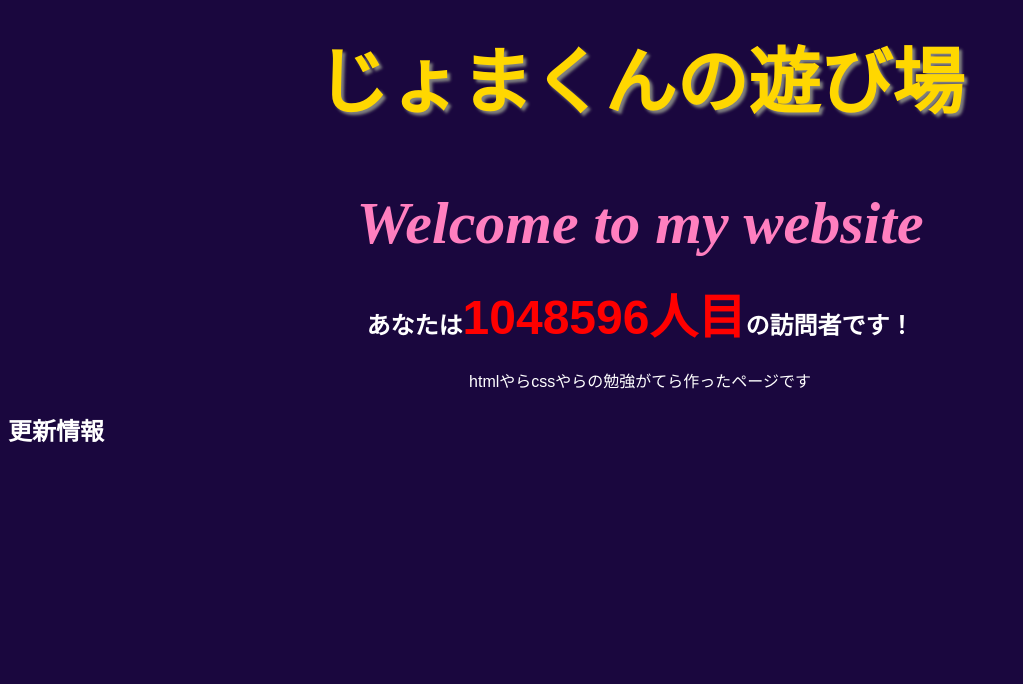
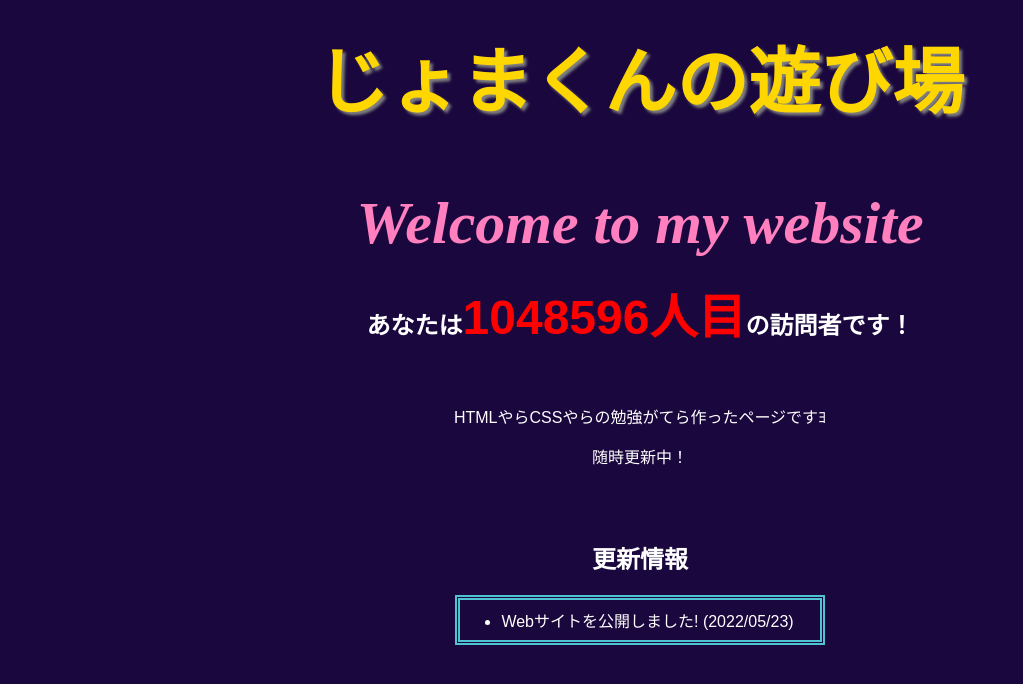
Before and after one commit to Joma-kun/Joma-kun.github.io, a plain HTML site: page main.html in a window 1280 px wide. Shown: the whole page, without its empty margins (0-1023 px from the left). Drawn offline with Linux system fonts and the light colour scheme.

Commit message:
all pages add

```diff
--- a/main.css
+++ b/main.css
@@ -27,6 +27,7 @@ body{
 
 .you{
     text-align: center;
+    padding-bottom: 36px;
 }
 
 .cnt{
@@ -37,3 +38,27 @@ body{
 .comment{
     text-align: center;
 }
+
+.update{
+    padding-top: 36px;
+    text-align: center;
+}
+
+.box{
+    text-align: center;
+    display: inline-block;
+    padding: 0.5em 1em;
+    margin-left: auto;
+    margin-right: auto;
+    border: double 5px #4ec4d3;
+}
+
+.box ul{
+    text-align: left;
+    margin: 0px 10px 0px 25px;
+    padding: 0;
+}
+
+.center{
+    text-align:center;
+}
--- a/main.html
+++ b/main.html
@@ -22,10 +22,18 @@
             <main>
                 <h2 class="welcome">Welcome to my website</h2>
                 <h2 class="you">あなたは<span class="cnt">1048596人目</span>の訪問者です！</h2>
-                <p class="comment">htmlやらcssやらの勉強がてら作ったページです</p>
+                <p class="comment">HTMLやらCSSやらの勉強がてら作ったページですﾖ</p>
+                <p class="comment">随時更新中！</p>
 
                 <div class="update">
                     <h2>更新情報</h2>
+                </div>
+                <div class="center">
+                    <div class="box">
+                        <ul>
+                            <li>Webサイトを公開しました! (2022/05/23)</li>
+                        </ul>
+                    </div>
                 </div>
             </main>
         </div>
```
Also changed, not shown: about.html (added, +11 -0 lines), link.html (added, +11 -0 lines), menu.html (+3 -3 lines), work.html (added, +11 -0 lines).
